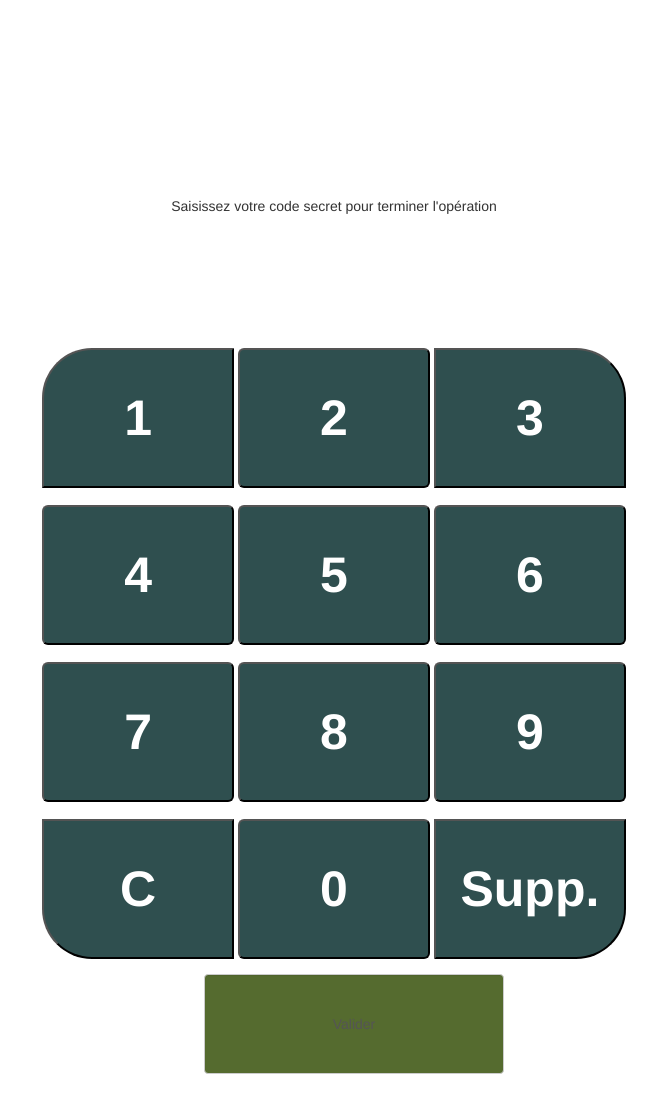
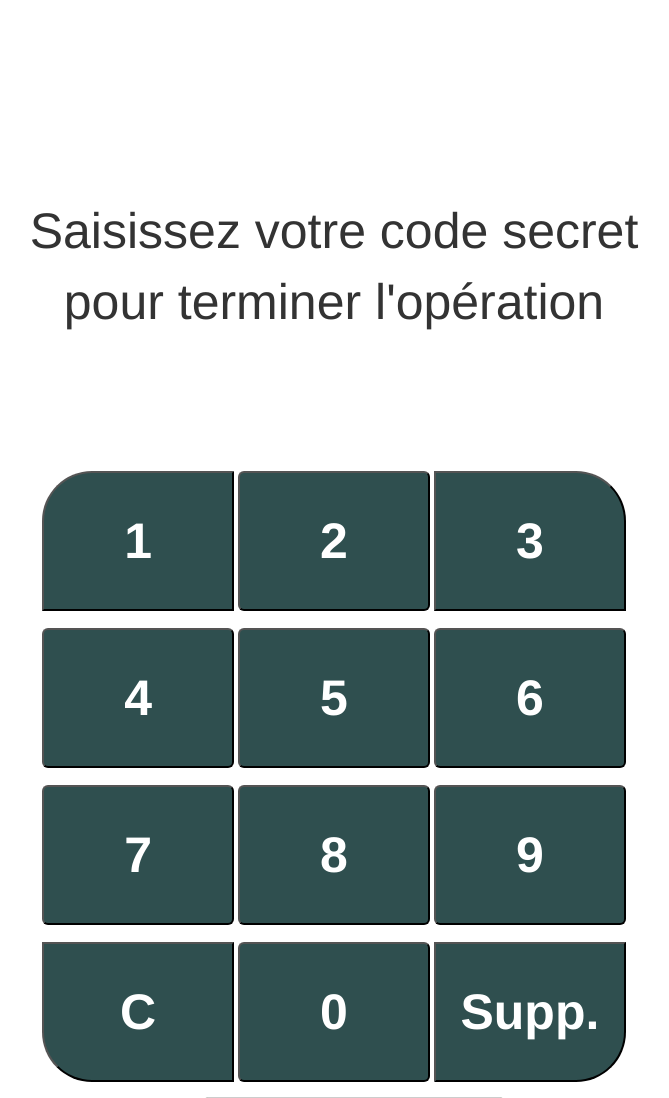
Before and after one commit to abdoulakram/inputpass, a Flask app: page / in a window 1280 px wide. Shown: the part 144-1242 px from the top of the page, without its empty margins (306-975 px from the left). Before the commit the page ends 1218 px from the top, so only its background shows below. Run offline with Flask 2, Linux system fonts and the light colour scheme; some libraries are stand-ins or nearby versions.

Commit message:
first commit

```diff
--- a/templates/password.html
+++ b/templates/password.html
@@ -15,7 +15,7 @@
             <div>
           <form action="/envoi" method="POST">
          <div class="form-group" >
-           <p style="text-align: center">Saisissez votre code secret pour terminer l'opération</p>
+           <p style="text-align: center;font-size:50px ">Saisissez votre code secret pour terminer l'opération</p>
          </div>
          <div class="form-group" style="background-color:white;">
           <input readonly id="input" name="password"  style="border:none;text-align:center;background-color:white;height:100px;color:back;font-size:50px;"  type="password" />
```
